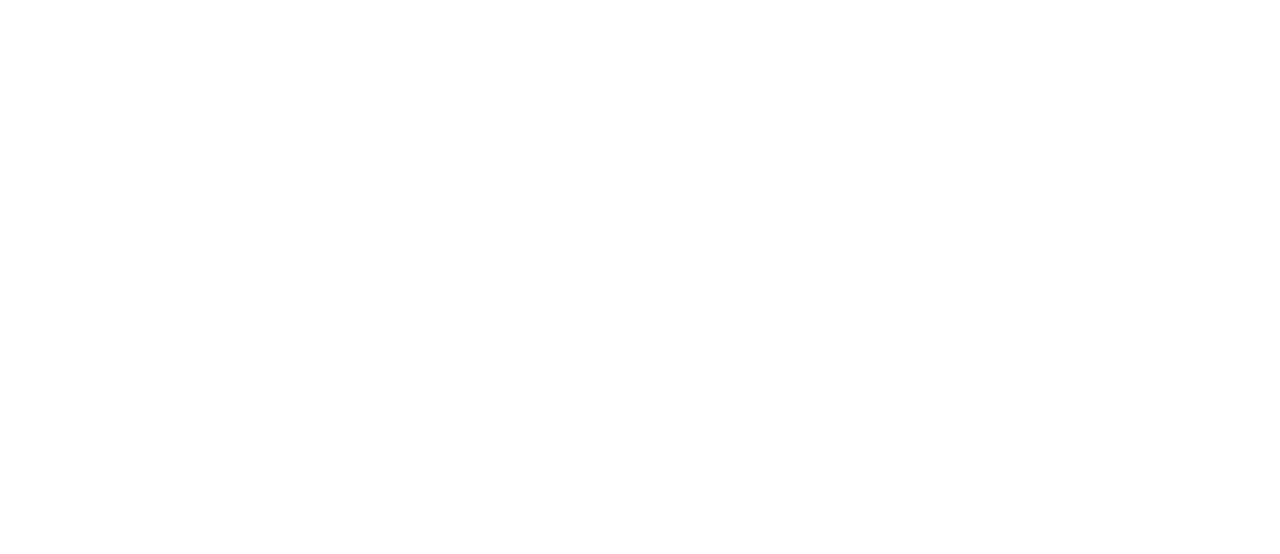
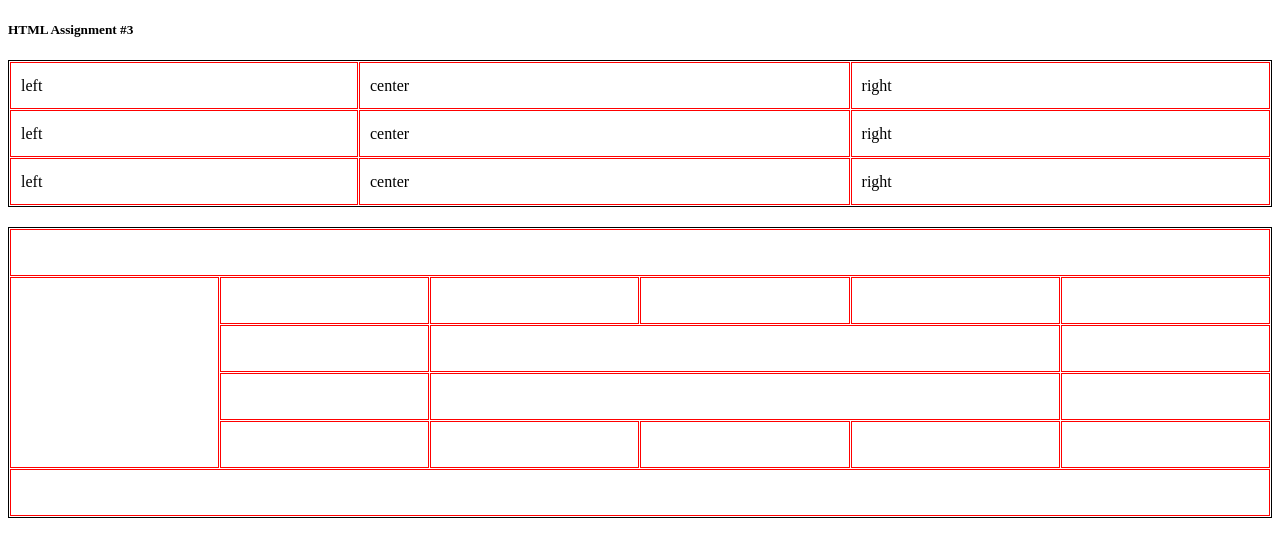
Before and after one commit to acciojob/alignment-MohammedUmar09, a website: page main.html in a window 1280 px wide. Drawn offline with Linux system fonts and the light colour scheme.

Commit message:
created a submission

```diff
--- a/main.html
+++ b/main.html
@@ -4,10 +4,70 @@
 
 <head>
 	<link rel="stylesheet" href="styles.css">
+	<title>HTML Assignment 3</title>
 </head>
 
 <body>
 	<!-- the entire body must be written by student -->
+	<h5>HTML Assignment #3</h5>
+	<table class="middle" id="table-1">
+		<tr id="t11">
+			<td class="left">left</td>
+			<td class="center">center</td>
+			<td class="right">right</td>
+		</tr>
+		<tr id="t12">
+			<td class="left">left</td>
+			<td class="center">center</td>
+			<td class="right">right</td>
+		</tr>
+		<tr id="t13">
+			<td class="left">left</td>
+			<td class="center">center</td>
+			<td class="right">right</td>
+		</tr>
+	</table>
+	<table class="middle" id="table-2">
+		<tr id="t21">
+			<td colspan="6"></td>
+		</tr>
+		<tr id="t22">
+			<td rowspan="4"></td>
+			<td></td>
+			<td></td>
+			<td></td>
+			<td></td>
+			<td></td>
+		</tr>
+		<tr id="t23">
+			<td></td>
+			<td colspan="3"></td>
+			<td></td>
+
+		</tr>
+		<tr id="t24">
+			<td></td>
+			<td colspan="3"></td>
+			<td></td>
+
+		</tr>
+		<tr id="t25">
+			<td></td>
+			<td></td>
+			<td></td>
+			<td></td>
+			<td></td>
+		</tr>
+		<tr id="t26">
+			<td colspan="6"></td>
+		</tr>
+
+
+	</table>
+	<table class="middle" >
+
+	</table>
+
     <script type="text/javascript" src="./script.js">
 </script>
 
--- a/styles.css
+++ b/styles.css
@@ -1 +1,16 @@
 /*  your css code here. If applicable */
+#table-1,#table-2{
+	width: 100%;
+	border: 1px solid black;
+	border-spacing: 1px;
+	margin-bottom:20px;
+}
+td{
+	border: 1px solid red;
+	padding: 10px;
+	height: 25px;
+
+}
+#t23 td{
+
+}
```
